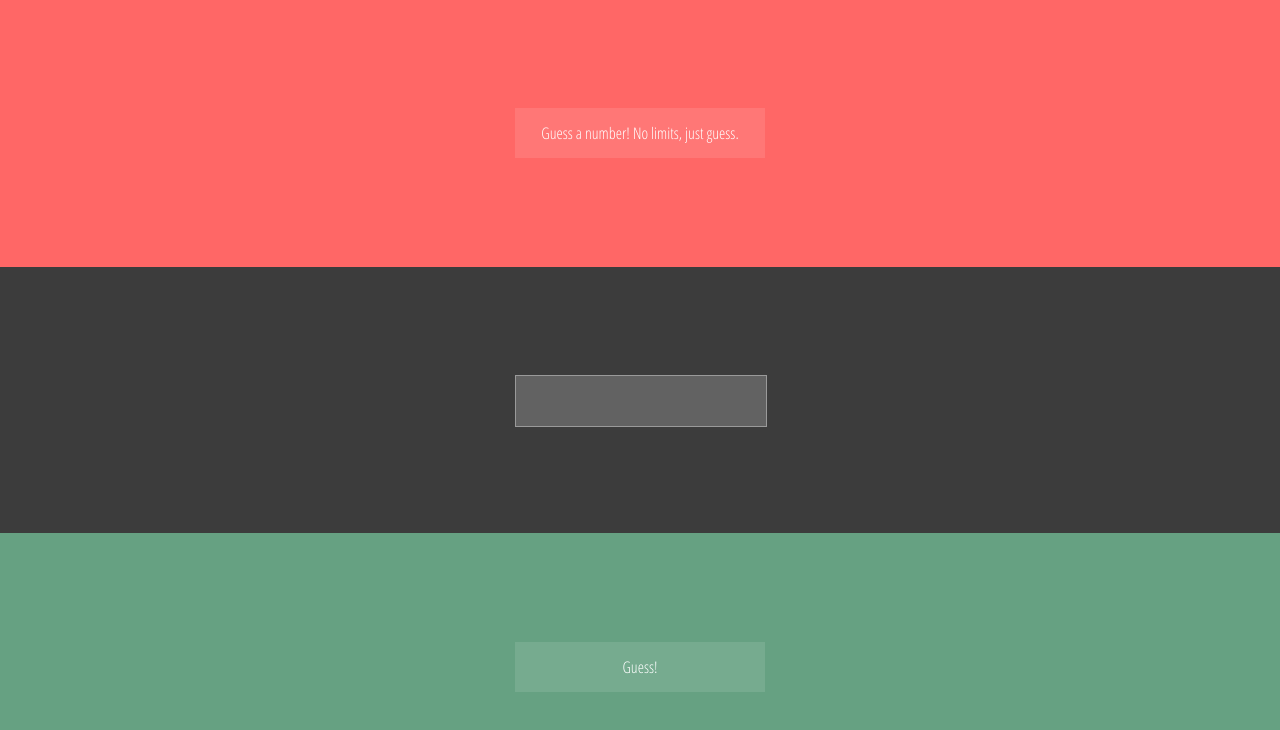
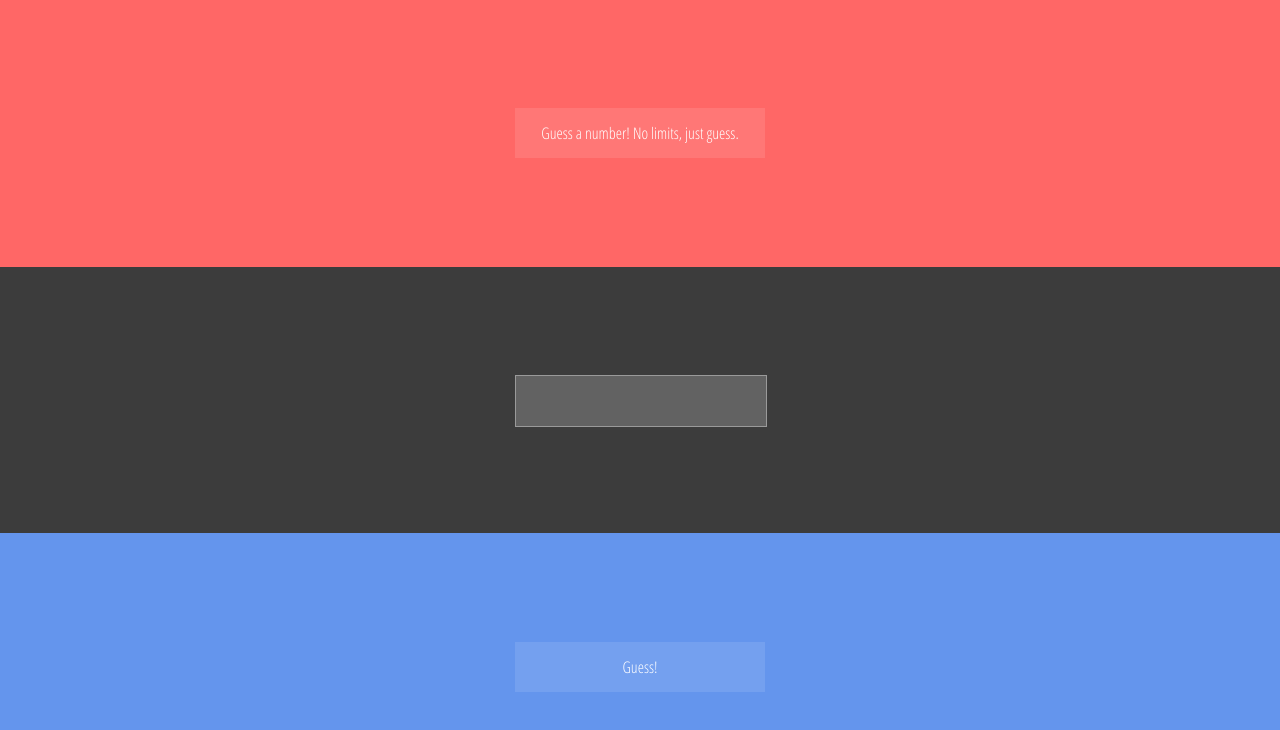
Before and after one commit to lindlymatt/nov16-warmup, a plain HTML site: page index.html in a window 1280 px wide. Drawn offline with Linux system fonts and the light colour scheme.

Commit message:
Changed some css files

```diff
--- a/css/styles.css
+++ b/css/styles.css
@@ -19,7 +19,7 @@ div[class*=box] {
 }
 .box-1 { background-color: #FF6766; }
 .box-2 { background-color: #3C3C3C; }
-.box-3 { background-color: #66A182; }
+.box-3 { background-color: cornflowerblue; }
 .btn {
     line-height: 50px;
     height: 50px;
```
